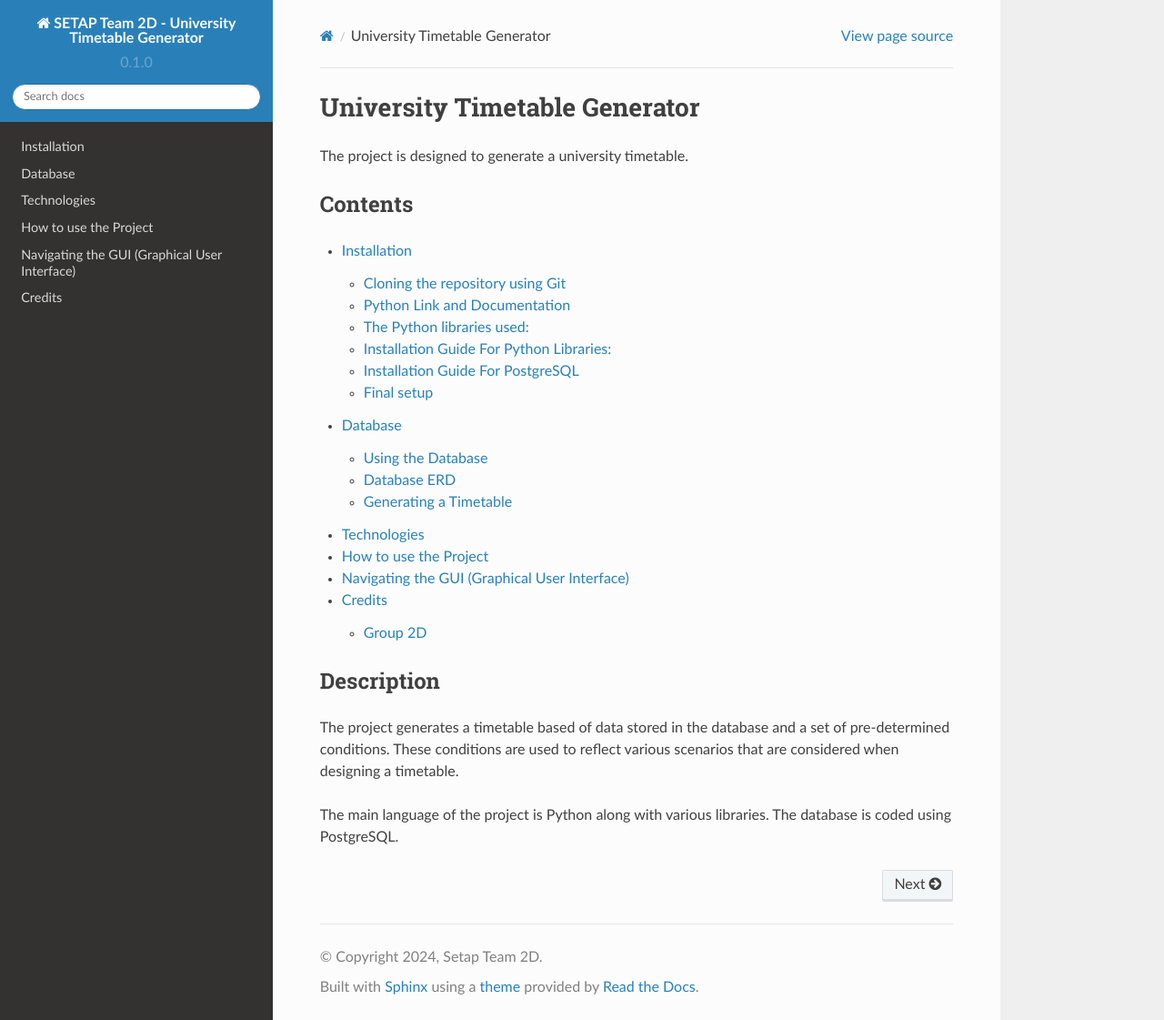
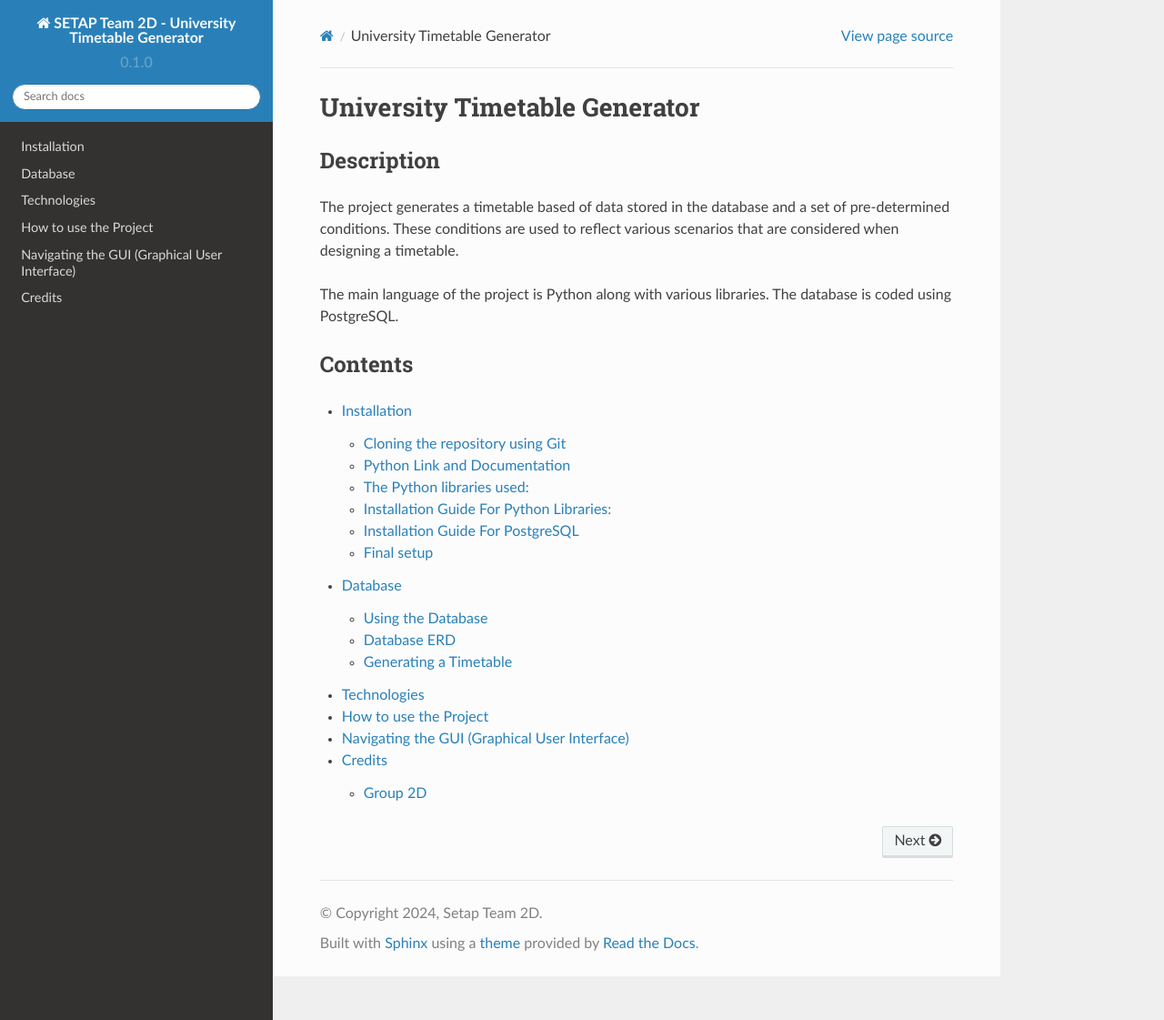
Before and after one commit to Group-2D/Demo-Project, a Sphinx documentation site: the page built from docs/source/index.rst, in a window 1280 px wide and 1121 px high. Shown: the whole window at 91% size. Built offline with Sphinx 7.4.7 and the Read the Docs theme 2.0.0, drawn with Linux system fonts in a browser that asks for light colours; some of the changed lines change nothing that is shown.

Commit message:
Update index.rst

```diff
--- a/docs/source/index.rst
+++ b/docs/source/index.rst
@@ -25,7 +25,12 @@
 University Timetable Generator
 ==============================
 
-The project is designed to generate a university timetable.
+Description
+-----------
+
+The project generates a timetable based of data stored in the database and a set of pre-determined conditions. These conditions are used to reflect various scenarios that are considered when designing a timetable.
+
+The main language of the project is Python along with various libraries. The database is coded using PostgreSQL.
 
 Contents
 ------------------
@@ -39,10 +44,3 @@ Contents
    how-to-use-the-project
    gui-navigation
    credits
-
-Description
------------
-
-The project generates a timetable based of data stored in the database and a set of pre-determined conditions. These conditions are used to reflect various scenarios that are considered when designing a timetable.
-
-The main language of the project is Python along with various libraries. The database is coded using PostgreSQL.
```
